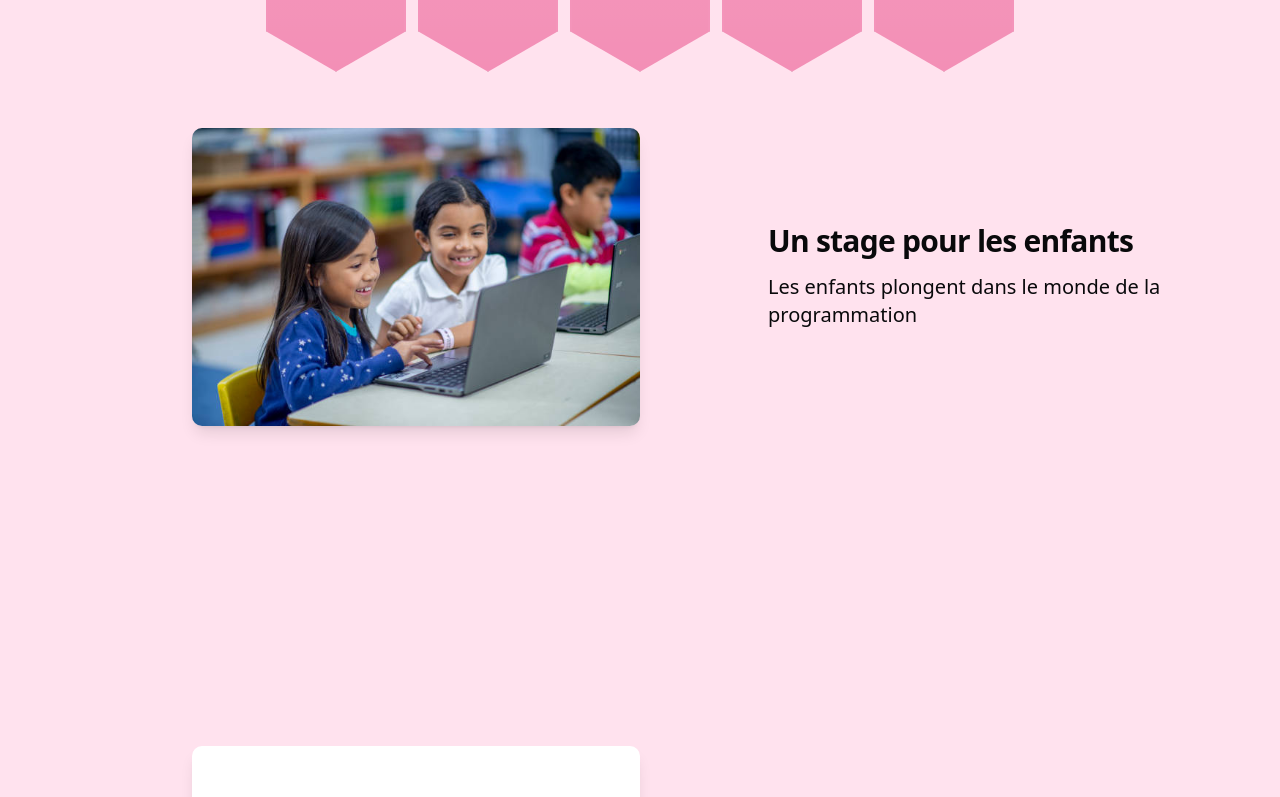
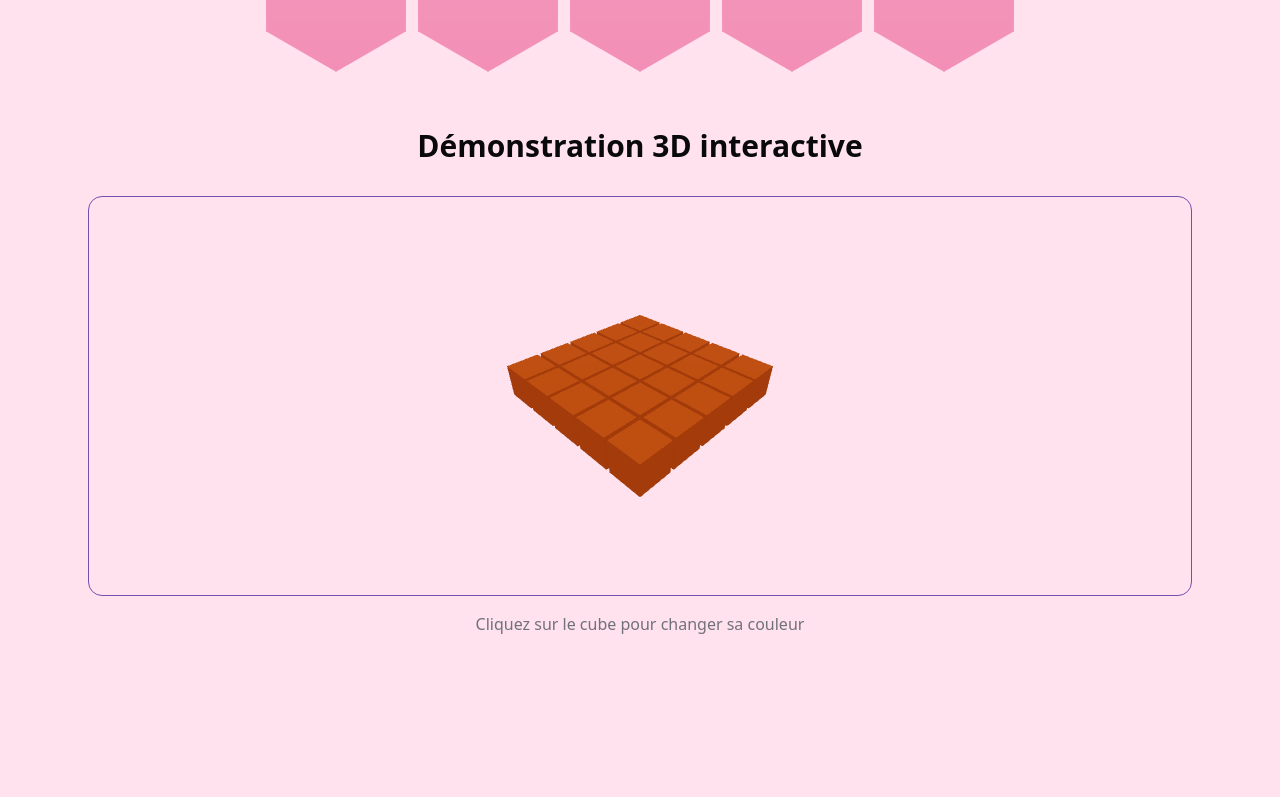
Before and after one commit to digifactori-idearium/digifactori-idearium, a React (Vite) app in the folder apps/web/: page / in a window 1280 px wide. Shown: the part 1383-2180 px from the top of the page. Built offline with nearby package versions, Linux system fonts and the light colour scheme; no server answers.

Commit message:
feat: ajout scene 3D voxels interactifs sur la home

```diff
--- a/apps/web/package.json
+++ b/apps/web/package.json
@@ -16,6 +16,8 @@
   },
   "dependencies": {
     "@hookform/resolvers": "^5.2.2",
+    "@react-three/drei": "^10.7.7",
+    "@react-three/fiber": "^9.5.0",
     "@tailwindcss/vite": "^4.1.18",
     "aos": "^2.3.4",
     "axios": "^1.13.5",
@@ -34,6 +36,7 @@
     "sonner": "^2.0.7",
     "tailwind-merge": "^3.4.0",
     "tailwindcss": "^4.1.18",
+    "three": "^0.183.1",
     "zod": "^4.3.6"
   },
   "devDependencies": {
--- /dev/null
+++ b/apps/web/src/components/3d/voxelscene.tsx
@@ -0,0 +1,67 @@
+import { useState } from 'react';
+import { Canvas } from '@react-three/fiber';
+import { OrbitControls } from '@react-three/drei';
+
+/**
+ * Un voxel individuel
+ */
+function Voxel({
+    position,
+}: {
+    position: [number, number, number];
+}) {
+    const [color, setColor] = useState('#f97316'); // orange Tailwind
+
+    return (
+        <mesh
+            position={position}
+            onClick={() =>
+                setColor('#' + Math.floor(Math.random() * 16777215).toString(16))
+            }
+        >
+            <boxGeometry args={[0.9, 0.9, 0.9]} />
+            <meshStandardMaterial color={color} />
+        </mesh>
+    );
+}
+
+/**
+ * Grille de voxels
+ */
+function VoxelGrid() {
+    const size = 5; // grille 5x5
+    const voxels = [];
+
+    for (let x = 0; x < size; x++) {
+        for (let z = 0; z < size; z++) {
+            voxels.push(
+                <Voxel
+                    key={`${x}-${z}`}
+                    position={[
+                        x - size / 2,
+                        0,
+                        z - size / 2,
+                    ]}
+                />
+            );
+        }
+    }
+
+    return <>{voxels}</>;
+}
+
+/**
+ * Scène principale
+ */
+export default function VoxelScene() {
+    return (
+        <Canvas camera={{ position: [5, 5, 5], fov: 60 }}>
+            <ambientLight intensity={0.6} />
+            <directionalLight position={[5, 10, 5]} intensity={1} />
+
+            <VoxelGrid />
+
+            <OrbitControls enablePan={false} />
+        </Canvas>
+    );
+}
--- a/apps/web/src/pages/Home.tsx
+++ b/apps/web/src/pages/Home.tsx
@@ -9,6 +9,9 @@ import CardText from '../components/home/CardText';
 import Hero from '@/components/home/Hero';
 import HoneycombGrid from '@/components/home/HoneyComb';
 
+// 👇 import de la scène 3D
+import VoxelScene from '@/components/3d/VoxelScene';
+
 const Home: React.FC = () => {
   return (
     <>
@@ -16,6 +19,21 @@ const Home: React.FC = () => {
         <Hero />
         <HoneycombGrid />
       </div>
+
+      {/* 🔥 SECTION 3D */}
+      <section className="w-full max-w-6xl mx-auto px-6 mb-80">
+        <h2 className="text-3xl font-bold text-center mb-8">
+          Démonstration 3D interactive
+        </h2>
+
+        <div className="w-full h-[400px] rounded-xl overflow-hidden border">
+          <VoxelScene />
+        </div>
+
+        <p className="text-center mt-4 text-muted-foreground">
+          Cliquez sur le cube pour changer sa couleur
+        </p>
+      </section>
 
       <div className="flex flex-col md:flex-row items-center w-full max-w-6xl mx-auto mb-80 px-6">
         <Card image={ImageStage} animation="fade-right" />
@@ -25,6 +43,7 @@ const Home: React.FC = () => {
           text="Les enfants plongent dans le monde de la programmation"
         />
       </div>
+
       <div className="flex flex-col md:flex-row items-center w-full max-w-6xl mx-auto mb-80 px-6">
         <Card image={DigifactoryLogo} animation="fade-right" />
         <CardText
@@ -33,6 +52,7 @@ const Home: React.FC = () => {
           text="digifactory oeuvre à créer des contenus pour former des citoyens capables de relever les défis émergents de l'ère numérique"
         />
       </div>
+
       <div className="flex flex-col md:flex-row items-center w-full max-w-6xl mx-auto mb-80 px-6">
         <Card image={UnamurLogo} animation="fade-right" />
         <CardText
```
Also changed, not shown: 1 other file (tests, documents, lock files or other folders).
